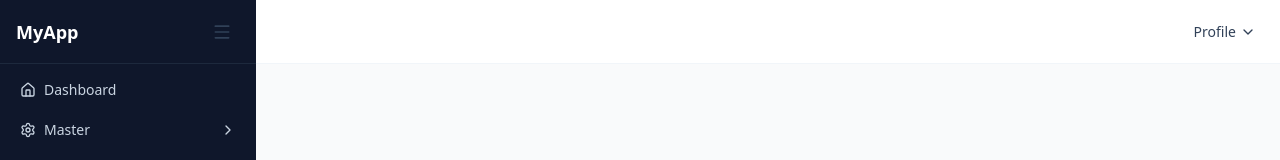
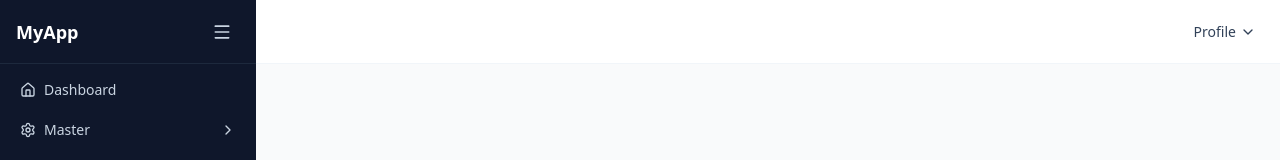
Before and after one commit to wramadan7-org/jaya-track-web, a React (Vite) app: page / in a window 1280 px wide. Shown: the top 160 px of the page. Built offline with nearby package versions, Linux system fonts and the light colour scheme.

Commit message:
style: change color burger in sidebar

```diff
--- a/src/components/layouts/sidebar/Sidebar.tsx
+++ b/src/components/layouts/sidebar/Sidebar.tsx
@@ -59,7 +59,7 @@ export default function Sidebar() {
             className="p-2 rounded hover:bg-slate-800 cursor-pointer"
             aria-label="Toggle sidebar mode"
           >
-            <Menu className="w-5 h-5 text-slate-700" />
+            <Menu className="w-5 h-5 text-slate-300" />
           </button>
         </div>
 
```
